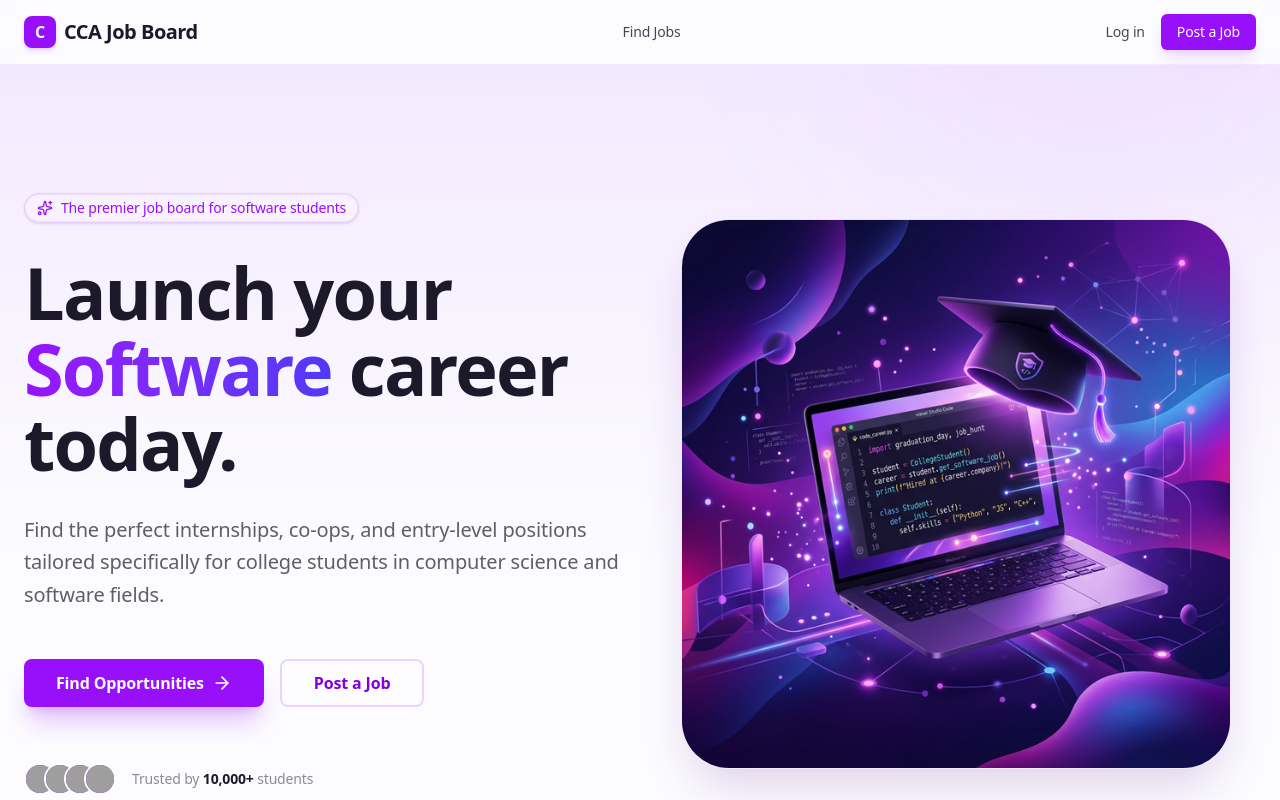
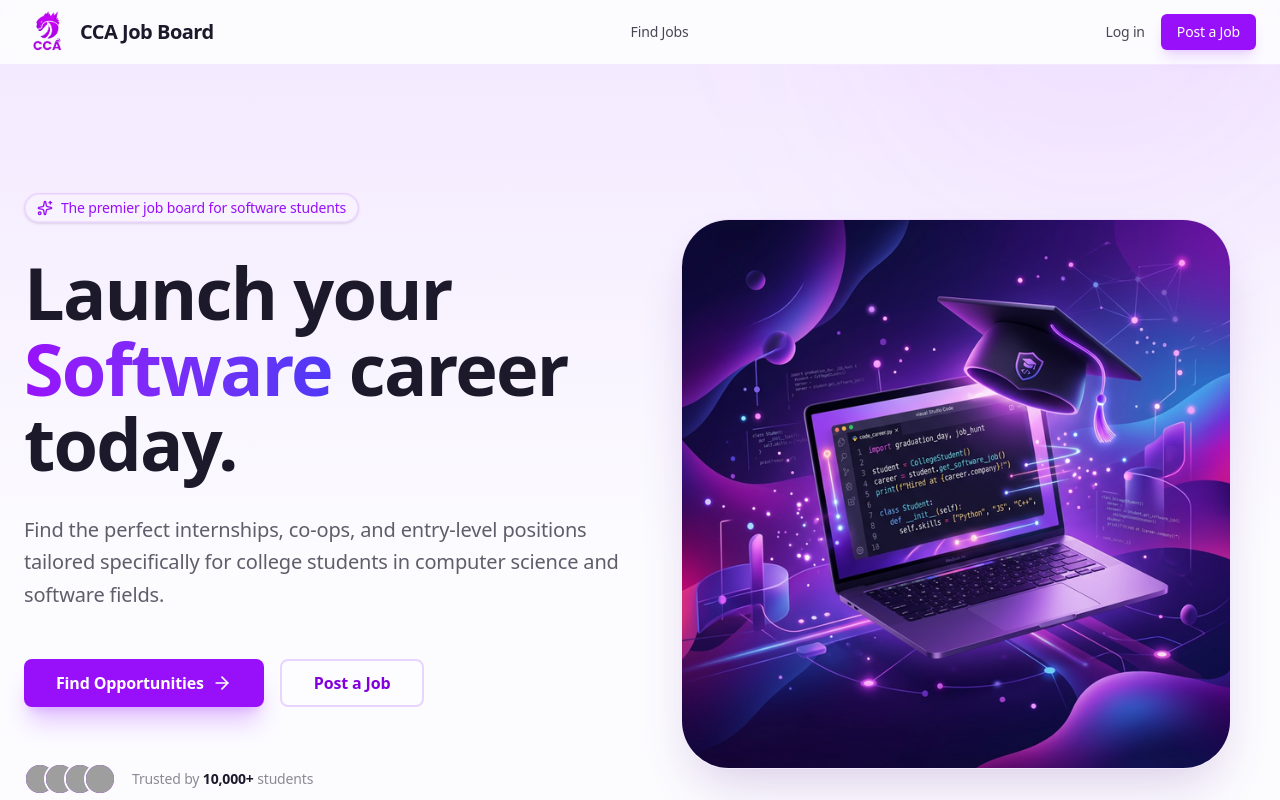
Before and after one commit to codezelaca/fs-job-board-next-js-webapp, a Next.js app: page / in a window 1280 px wide. Shown: the top 800 px of the page. Built offline with nearby package versions, Linux system fonts and the light colour scheme; grey boxes are pictures that could not be loaded.

Commit message:
feat: Replace placeholder 'C' with CCA logo image in header and footer.

```diff
--- a/components/Footer.tsx
+++ b/components/Footer.tsx
@@ -1,13 +1,18 @@
 import Link from "next/link";
+import Image from "next/image";
 
 export default function Footer() {
   return (
     <footer className="w-full border-t border-purple-500/10 bg-background py-12 md:py-16">
       <div className="container mx-auto px-4 md:px-6 flex flex-col items-center text-center">
         <Link href="/" className="inline-flex items-center gap-2 group mb-4">
-          <div className="flex h-6 w-6 items-center justify-center rounded bg-purple-600 text-[10px] text-white font-bold transition-transform group-hover:scale-105 shadow shadow-purple-500/20">
-            C
-          </div>
+          <Image
+            src="/cca-logo.png"
+            alt="CCA Job Board Logo"
+            width={40}
+            height={40}
+            className="w-10 h-10 transition-transform group-hover:scale-105 object-contain"
+          />
           <span className="text-lg font-bold tracking-tight text-foreground transition-colors group-hover:text-purple-600">
             CCA Job Board
           </span>
--- a/components/Header.tsx
+++ b/components/Header.tsx
@@ -1,13 +1,18 @@
 import Link from "next/link";
+import Image from "next/image";
 
 export default function Header() {
   return (
     <header className="sticky top-0 z-50 w-full border-b border-purple-500/10 bg-background/80 backdrop-blur-md">
       <div className="container mx-auto flex h-16 items-center justify-between px-4 md:px-6">
         <Link href="/" className="flex items-center gap-2 group">
-          <div className="flex h-8 w-8 items-center justify-center rounded-lg bg-purple-600 text-white font-bold transition-transform group-hover:scale-105 shadow-md shadow-purple-500/20">
-            C
-          </div>
+          <Image
+            src="/cca-logo.png"
+            alt="CCA Job Board Logo"
+            width={48}
+            height={48}
+            className="w-12 h-12 transition-transform group-hover:scale-105 object-contain"
+          />
           <span className="text-xl font-bold tracking-tight text-foreground transition-colors group-hover:text-purple-600">
             CCA Job Board
           </span>
```
Also changed, not shown: public/cca-logo.png (added).
